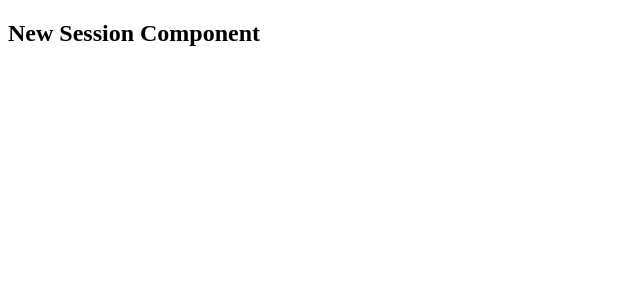
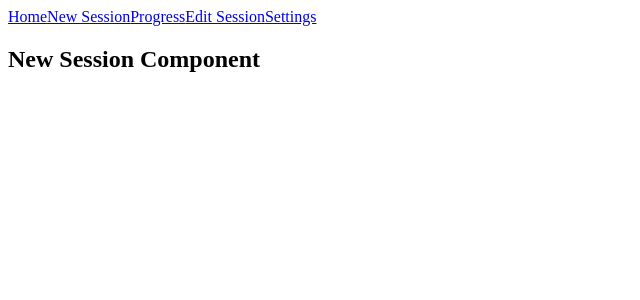
Before and after one commit to jamieab98/WorkoutTrackerPro, a React (Vite) app: page /newsession in a window 1280 px wide. Shown: the top 300 px of the page, without its empty margins (0-640 px from the left). Built offline with nearby package versions, Linux system fonts and the light colour scheme.

Commit message:
Filled out the NavigationBar and installed it to each page

```diff
--- a/src/Components/EditSession.jsx
+++ b/src/Components/EditSession.jsx
@@ -1,7 +1,9 @@
+import NavigationBar from "./NavigationBar"
 function EditSession(){
 
     return(
         <>
+            <NavigationBar/>
             <h2>Edit Session</h2>
         </>
     )
--- a/src/Components/Home.jsx
+++ b/src/Components/Home.jsx
@@ -1,7 +1,9 @@
+import NavigationBar from "./NavigationBar"
 function Home(){
 
     return(
         <>
+            <NavigationBar/>
             <h2>Home Page</h2>
         </>
     )
--- a/src/Components/NavigationBar.jsx
+++ b/src/Components/NavigationBar.jsx
@@ -0,0 +1,14 @@
+import { Link } from "react-router-dom"
+function NavigationBar(){
+
+    return(
+        <>
+            <Link to="/home">Home</Link>
+            <Link to="/newsession">New Session</Link>
+            <Link to="/progress">Progress</Link>
+            <Link to="/editsession">Edit Session</Link>
+            <Link to="/settings">Settings</Link>
+        </>
+    )
+}
+export default NavigationBar
--- a/src/Components/NewSession.jsx
+++ b/src/Components/NewSession.jsx
@@ -1,7 +1,9 @@
+import NavigationBar from "./NavigationBar"
 function NewSession(){
 
     return(
         <>
+            <NavigationBar/>
             <h2>New Session Component</h2>
         </>
     )
--- a/src/Components/Progress.jsx
+++ b/src/Components/Progress.jsx
@@ -1,7 +1,9 @@
+import NavigationBar from "./NavigationBar"
 function Progress(){
 
     return(
         <>
+            <NavigationBar/>
             <h2>Progress Page</h2>
         </>
     )
--- a/src/Components/Settings.jsx
+++ b/src/Components/Settings.jsx
@@ -1,7 +1,9 @@
+import NavigationBar from "./NavigationBar"
 function Settings(){
 
     return(
         <>
+            <NavigationBar/>
             <h2>Settings Page</h2>
         </>
     )
```
